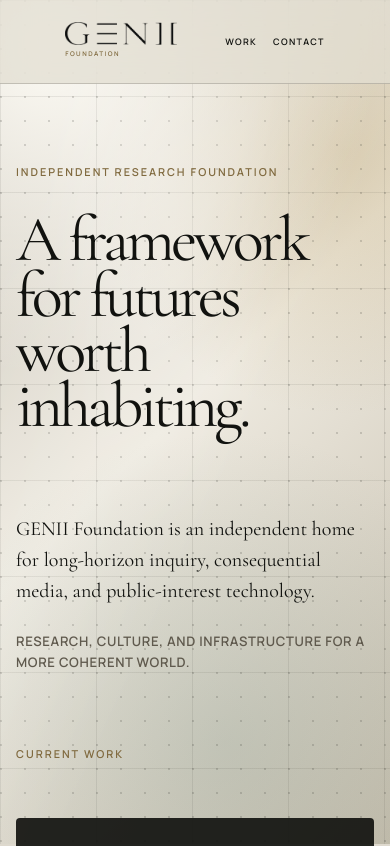
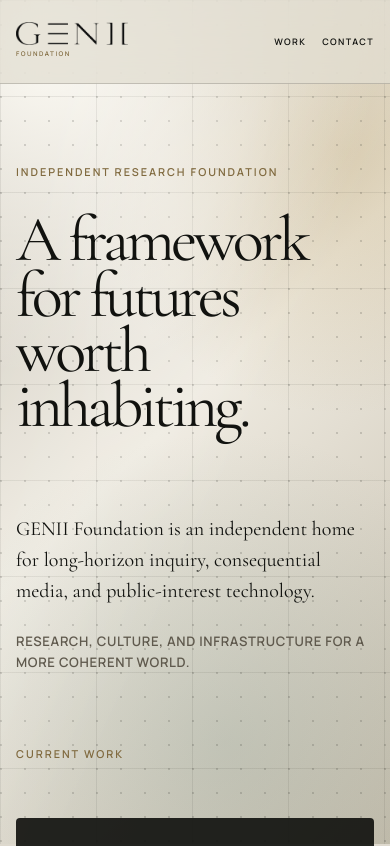
Before and after one commit to genii-foundation/genii-foundation-site, a Next.js app: page / in a window 390 px wide. Shown: the top 846 px of the page. Built offline with nearby package versions, Linux system fonts and the light colour scheme.

Commit message:
anchor responsive header navigation

```diff
--- a/app/globals.css
+++ b/app/globals.css
@@ -146,7 +146,7 @@ img {
 
 @keyframes collapse-brand {
   from {
-    width: min(52rem, calc(100vw - 30rem));
+    width: min(52rem, calc(100vw - 32rem));
   }
 
   to {
@@ -160,10 +160,10 @@ img {
 
 .header-inner {
   align-items: center;
-  display: flex;
-  gap: clamp(3rem, 5vw, 6.5rem);
+  column-gap: clamp(4.5rem, 7vw, 8rem);
+  display: grid;
+  grid-template-columns: minmax(0, 1fr) auto;
   height: 100%;
-  justify-content: center;
   margin: 0 auto;
   max-width: var(--navigation-width);
   padding: 0 1.5rem;
@@ -179,6 +179,7 @@ img {
 
 .header-brand {
   align-self: center;
+  max-width: 100%;
   width: max(9.5rem, calc(52rem - (var(--header-collapse) * 2.5px)));
 }
 
@@ -528,7 +529,11 @@ img {
   }
 
   .header-brand {
-    width: max(8.8rem, calc(38rem - (var(--header-collapse) * 2px)));
+    width: max(8.8rem, calc(31rem - (var(--header-collapse) * 1.9px)));
+  }
+
+  .header-inner {
+    column-gap: 3rem;
   }
 
   @supports (animation-timeline: scroll()) {
@@ -713,7 +718,7 @@ img {
 
 @keyframes collapse-brand-tablet {
   from {
-    width: min(38rem, calc(100vw - 24rem));
+    width: min(31rem, calc(100vw - 27rem));
   }
 
   to {
```
